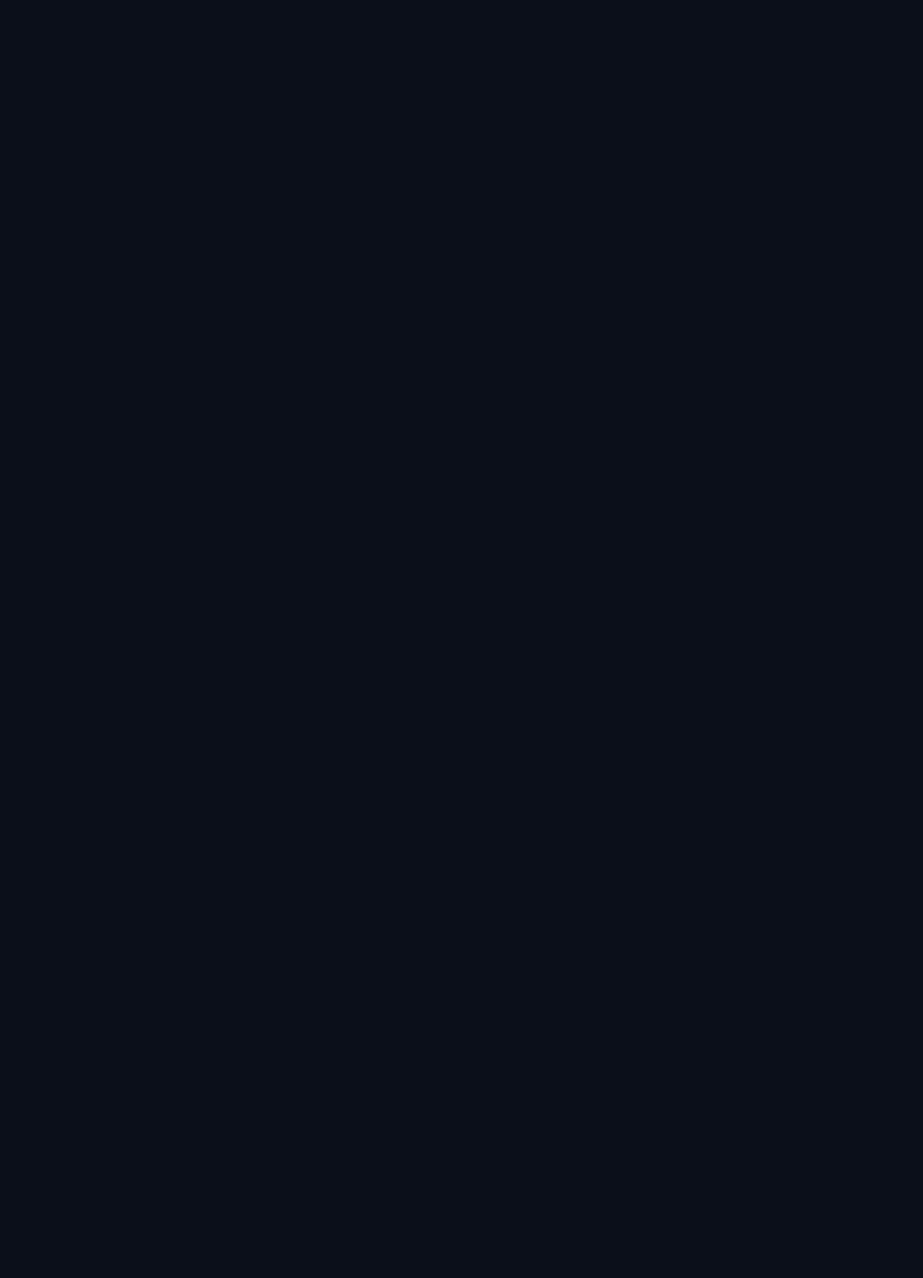
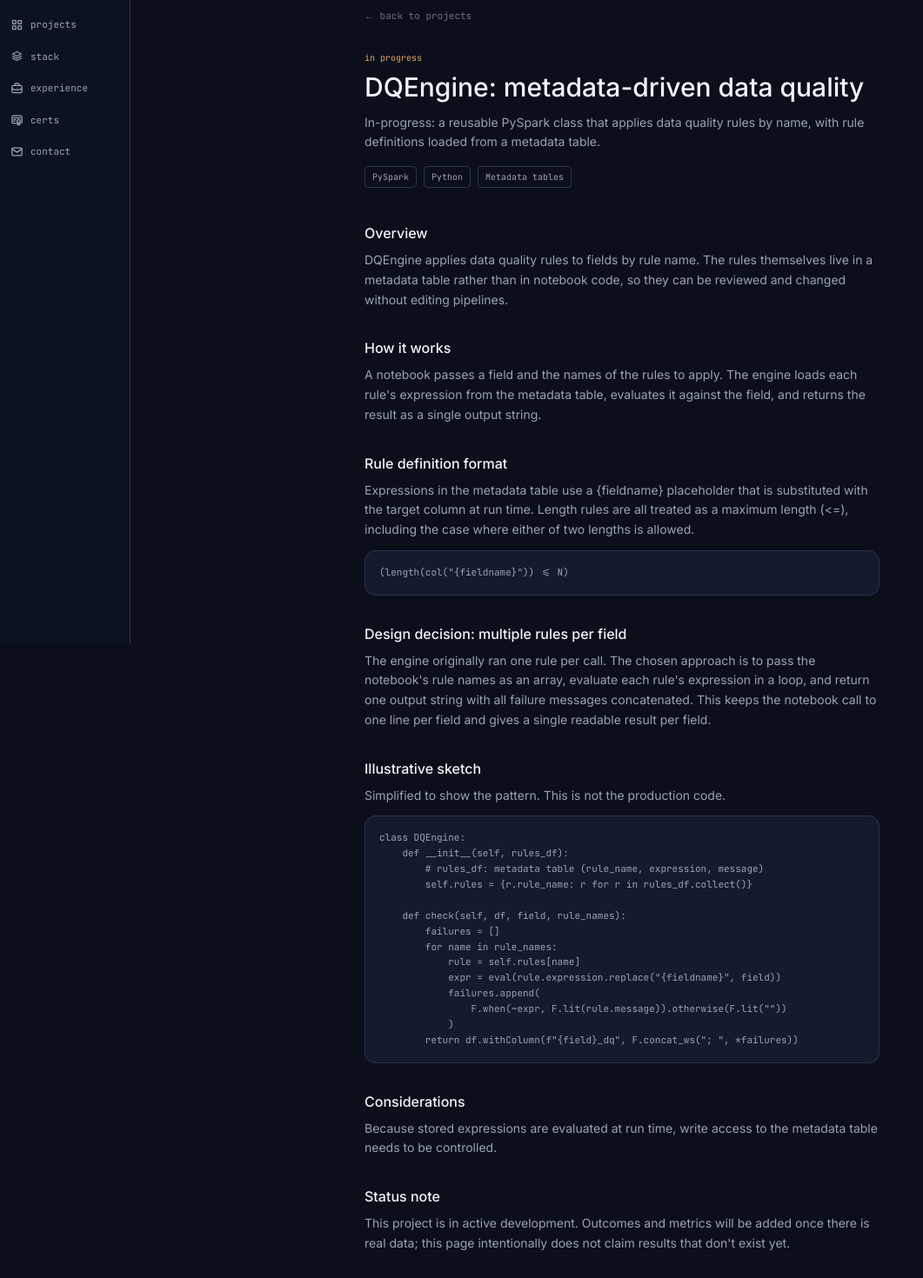
Before and after one commit to RajDange/Raj_Portfolio, a Next.js app: page /projects/dqengine-pyspark in a window 1280 px wide. Before the commit this address had no page. Shown: the part 60-1530 px from the top of the page at 87% size, without its empty margins (0-1061 px from the left). Before the commit the page ends 800 px from the top, so only its background shows below. Built offline with nearby package versions, Linux system fonts and the light colour scheme.

Commit message:
added the DQ in initial portfolio

```diff
--- a/app/projects/[slug]/page.tsx
+++ b/app/projects/[slug]/page.tsx
@@ -52,6 +52,11 @@ export default function ProjectPage({ params }: { params: { slug: string } }) {
             <p className="text-sm leading-relaxed text-text-secondary">
               {section.body}
             </p>
+            {section.code && (
+              <pre className="mt-3 overflow-x-auto rounded-card border border-border bg-card p-4 font-mono text-[11px] leading-relaxed text-text-secondary">
+                <code>{section.code}</code>
+              </pre>
+            )}
           </div>
         ))}
       </div>
--- a/data/projects.ts
+++ b/data/projects.ts
@@ -1,6 +1,7 @@
 export type ProjectSection = {
   heading: string;
   body: string;
+  code?: string; // optional illustrative code block
 };
 
 export type Project = {
@@ -155,4 +156,58 @@ export const projects: Project[] = [
       },
     ],
   },
+  {
+    slug: "dqengine-pyspark",
+    title: "DQEngine: metadata-driven data quality",
+    summary:
+      "In-progress: a reusable PySpark class that applies data quality rules by name, with rule definitions loaded from a metadata table.",
+    status: "in-progress",
+    thumbnail: "/images/projects/dqengine-thumb.png",
+    stack: ["PySpark", "Python", "Metadata tables"],
+    sections: [
+      {
+        heading: "Overview",
+        body: "DQEngine applies data quality rules to fields by rule name. The rules themselves live in a metadata table rather than in notebook code, so they can be reviewed and changed without editing pipelines.",
+      },
+      {
+        heading: "How it works",
+        body: "A notebook passes a field and the names of the rules to apply. The engine loads each rule's expression from the metadata table, evaluates it against the field, and returns the result as a single output string.",
+      },
+      {
+        heading: "Rule definition format",
+        body: "Expressions in the metadata table use a {fieldname} placeholder that is substituted with the target column at run time. Length rules are all treated as a maximum length (<=), including the case where either of two lengths is allowed.",
+        code: `(length(col("{fieldname}")) <= N)`,
+      },
+      {
+        heading: "Design decision: multiple rules per field",
+        body: "The engine originally ran one rule per call. The chosen approach is to pass the notebook's rule names as an array, evaluate each rule's expression in a loop, and return one output string with all failure messages concatenated. This keeps the notebook call to one line per field and gives a single readable result per field.",
+      },
+      {
+        heading: "Illustrative sketch",
+        body: "Simplified to show the pattern. This is not the production code.",
+        code: `class DQEngine:
+    def __init__(self, rules_df):
+        # rules_df: metadata table (rule_name, expression, message)
+        self.rules = {r.rule_name: r for r in rules_df.collect()}
+
+    def check(self, df, field, rule_names):
+        failures = []
+        for name in rule_names:
+            rule = self.rules[name]
+            expr = eval(rule.expression.replace("{fieldname}", field))
+            failures.append(
+                F.when(~expr, F.lit(rule.message)).otherwise(F.lit(""))
+            )
+        return df.withColumn(f"{field}_dq", F.concat_ws("; ", *failures))`,
+      },
+      {
+        heading: "Considerations",
+        body: "Because stored expressions are evaluated at run time, write access to the metadata table needs to be controlled.",
+      },
+      {
+        heading: "Status note",
+        body: "This project is in active development. Outcomes and metrics will be added once there is real data; this page intentionally does not claim results that don't exist yet.",
+      },
+    ],
+  },
 ];
```
Also changed, not shown: public/images/projects/dqengine-thumb.png (added), 1 other file (tests, documents, lock files or other folders).
